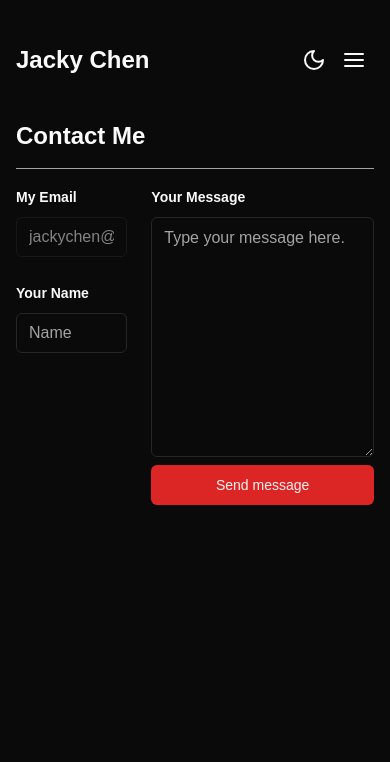
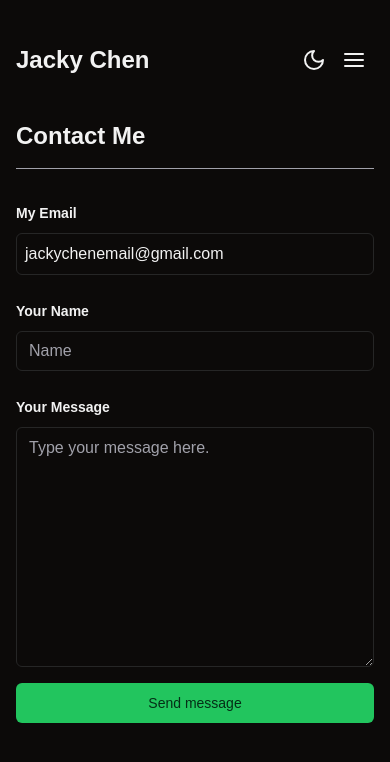
Before and after one commit to UlukbekM/jacky, a Next.js app: page /contact in a window 390 px wide. Shown: the top 762 px of the page. Built offline with nearby package versions, Linux system fonts and the light colour scheme.

Commit message:
contact page work

```diff
--- a/app/contact/ContactForm.tsx
+++ b/app/contact/ContactForm.tsx
@@ -7,8 +7,6 @@ import { useState } from "react";
 import { zodResolver } from "@hookform/resolvers/zod"
 import { useForm } from "react-hook-form"
 import { z } from "zod"
-// import { toast } from "@/components/hooks/use-toast"
-import { useToast } from "@/hooks/use-toast"
 import {
     Form,
     FormControl,
@@ -24,126 +22,76 @@ const FormSchema = z.object({
     message: z
         .string()
         .min(10, {
-            message: "Bio must be at least 10 characters.",
+            message: "Message must be at least 10 characters.",
         })
-        .max(160, {
-            message: "Bio must not be longer than 30 characters.",
+        .max(1500, {
+            message: "Message must not be longer than 1500 characters.",
         }),
     name: z.string().min(2, {
         message: "Name must be at least 2 characters.",
     }),
-    email: z.string().min(2, {
-        message: "Email must be at least 2 characters.",
-    }),
-    jackyEmail: z.string().min(2, {
-        message: "Email must be at least 2 characters.",
-    }),
 })
-
+// https://www.downgraf.com/storage/2019/02/Contact-Us-Page-Designs-014.jpg
 export default function ContactForm() {
-    const { toast } = useToast()
-    const [name,setName] = useState<string>("")
-    const [email,setEmail] = useState<string>("")
-    const [message,setMessage] = useState<string>("")
 
     const form = useForm<z.infer<typeof FormSchema>>({
         resolver: zodResolver(FormSchema),
         defaultValues: {
             name: "",
-            email: "",
             message: "",
-            jackyEmail: "jackychen@email.com",
         },
     })
 
     function onSubmit(data: z.infer<typeof FormSchema>) {
-        const mailtoLink = `mailto:${data.jackyEmail}?subject=Message from ${data.name} from your portfolio &body=${encodeURIComponent(data.message)}`;
+        console.log('yeo')
+        const mailtoLink = `mailto:jackychenemail@gmail.com?subject=Message from ${data.name} from your portfolio &body=${encodeURIComponent(data.message)}`;
         window.location.href = mailtoLink;
     }
 
     return (
         <Form {...form}>
-            <form onSubmit={form.handleSubmit(onSubmit)} className="flex space-x-6">
-                <div className="space-y-6 basis-2/6">
-                    <FormField
-                    control={form.control}
-                    name="jackyEmail"
-                    render={({ field }) => (
+            <form onSubmit={form.handleSubmit(onSubmit)} className="flex space-y-6 md:space-y-0 md:space-x-6 flex-col md:flex-row my-4">
+                <div className="space-y-6 md:basis-2/6">
+                    {/* <FormField control={form.control} name="jackyEmail" render={({ field }) => (
                         <FormItem>
                         <FormLabel className="font-semibold">My Email</FormLabel>
                         <FormControl>
-                            <Input
-                            type="text"
-                            placeholder="jackychen@email.com"
-                            className="py-2"
-                            disabled
-                            {...field}
-                            />
+                            <Input type="text" placeholder="jackychen@email.com" className="py-2 border-muted-foreground dark:border-muted" disabled {...field} />
                         </FormControl>
                         <FormMessage />
                         </FormItem>
-                    )}
-                    />
+                    )}/> */}
+                    <div>
+                        <Label className="font-semibold">My Email</Label>
+                        <p className="my-2 p-2 border border-muted-foreground dark:border-muted rounded-md">jackychenemail@gmail.com</p>
+                        {/* <Input placeholder="jackychenemail@gmail.com" type="email" className="my-2 border-muted-foreground dark:border-muted" readOnly/> */}
+                    </div>
 
-                    <FormField
-                    control={form.control}
-                    name="name"
-                    render={({ field }) => (
+                    <FormField control={form.control} name="name" render={({ field }) => (
                         <FormItem>
-                        <FormLabel className="font-semibold">Your Name</FormLabel>
+                        <FormLabel className={`font-semibold ${form.formState.errors.name && "text-red-500" }`}>
+                            Your Name
+                        </FormLabel>
                         <FormControl>
-                            <Input
-                            type="text"
-                            placeholder="Name"
-                            className="py-2"
-                            {...field}
-                            />
+                            <Input type="text" placeholder="Name" className="py-2 border-muted-foreground dark:border-muted" {...field} />
                         </FormControl>
-                        <FormMessage />
+                        <FormMessage className={`${form.formState.errors.name && "text-red-500" }`}/>
                         </FormItem>
-                    )}
-                    />
-
-                    {/* <FormField
-                    control={form.control}
-                    name="email"
-                    render={({ field }) => (
-                        <FormItem>
-                        <FormLabel>Your Email</FormLabel>
-                        <FormControl>
-                            <Input
-                            type="email"
-                            placeholder="Email"
-                            className="py-2"
-                            {...field}
-                            />
-                        </FormControl>
-                        <FormMessage />
-                        </FormItem>
-                    )}
-                    /> */}
+                    )}/>
                 </div>
 
-                <div className="grid w-full gap-2 basis-4/6">
-                    <FormField
-                    control={form.control}
-                    name="message"
-                    render={({ field }) => (
+                <div className="grid w-full gap-2 md:basis-4/6">
+                    <FormField control={form.control} name="message" render={({ field }) => (
                         <FormItem>
-                        <FormLabel className="font-semibold">Your Message</FormLabel>
+                        <FormLabel className={`font-semibold ${form.formState.errors.message && "text-red-500" }`}>Your Message</FormLabel>
                         <FormControl>
-                            <Textarea
-                            placeholder="Type your message here."
-                            className="min-h-60"
-                            {...field}
-                            />
+                            <Textarea placeholder="Type your message here." className="min-h-60 border-muted-foreground dark:border-muted" {...field} />
                         </FormControl>
-                        <FormMessage />
+                        <FormMessage className={`${form.formState.errors.message && "text-red-500" }`}/>
                         </FormItem>
-                    )}
-                    />
+                    )}/>
 
-                    <Button type="submit">Send message</Button>
+                    <Button type="submit" className="my-2">Send message</Button>
                 </div>
             </form>
         </Form>
--- a/app/contact/page.tsx
+++ b/app/contact/page.tsx
@@ -12,6 +12,5 @@ export default function Contact() {
 
             <ContactForm />
         </div>
-
     );
 }
--- a/app/globals.css
+++ b/app/globals.css
@@ -8,27 +8,28 @@ body {
 
 
 
+
 @layer base {
     :root {
       --background: 0 0% 100%;
-        --foreground: 0 0% 3.9%;
+      --foreground: 240 10% 3.9%;
       --card: 0 0% 100%;
-        --card-foreground: 0 0% 3.9%;
+      --card-foreground: 240 10% 3.9%;
       --popover: 0 0% 100%;
-        --popover-foreground: 0 0% 3.9%;
-        --primary: 0 72.2% 50.6%;
-        --primary-foreground: 0 85.7% 97.3%;
-        --secondary: 0 0% 96.1%;
-        --secondary-foreground: 0 0% 9%;
-        --muted: 0 0% 96.1%;
-        --muted-foreground: 0 0% 45.1%;
-        --accent: 0 0% 96.1%;
-        --accent-foreground: 0 0% 9%;
+      --popover-foreground: 240 10% 3.9%;
+      --primary: 142.1 76.2% 36.3%;
+      --primary-foreground: 355.7 100% 97.3%;
+      --secondary: 240 4.8% 95.9%;
+      --secondary-foreground: 240 5.9% 10%;
+      --muted: 240 4.8% 95.9%;
+      --muted-foreground: 240 3.8% 46.1%;
+      --accent: 240 4.8% 95.9%;
+      --accent-foreground: 240 5.9% 10%;
       --destructive: 0 84.2% 60.2%;
       --destructive-foreground: 0 0% 98%;
-        --border: 0 0% 89.8%;
-        --input: 0 0% 89.8%;
-        --ring: 0 72.2% 50.6%;
+      --border: 240 5.9% 90%;
+      --input: 240 5.9% 90%;
+      --ring: 142.1 76.2% 36.3%;
       --radius: 0.5rem;
       --chart-1: 12 76% 61%;
       --chart-2: 173 58% 39%;
@@ -38,25 +39,25 @@ body {
     }
 
     .dark {
-        --background: 0 0% 3.9%;
-        --foreground: 0 0% 98%;
-        --card: 0 0% 3.9%;
-        --card-foreground: 0 0% 98%;
-        --popover: 0 0% 3.9%;
-        --popover-foreground: 0 0% 98%;
-        --primary: 0 72.2% 50.6%;
-        --primary-foreground: 0 85.7% 97.3%;
-        --secondary: 0 0% 14.9%;
+      --background: 20 14.3% 4.1%;
+      --foreground: 0 0% 95%;
+      --card: 24 9.8% 10%;
+      --card-foreground: 0 0% 95%;
+      --popover: 0 0% 9%;
+      --popover-foreground: 0 0% 95%;
+      --primary: 142.1 70.6% 45.3%;
+      --primary-foreground: 144.9 80.4% 10%;
+      --secondary: 240 3.7% 15.9%;
       --secondary-foreground: 0 0% 98%;
-        --muted: 0 0% 14.9%;
-        --muted-foreground: 0 0% 63.9%;
-        --accent: 0 0% 14.9%;
+      --muted: 0 0% 15%;
+      --muted-foreground: 240 5% 64.9%;
+      --accent: 12 6.5% 15.1%;
       --accent-foreground: 0 0% 98%;
       --destructive: 0 62.8% 30.6%;
-        --destructive-foreground: 0 0% 98%;
-        --border: 0 0% 14.9%;
-        --input: 0 0% 14.9%;
-        --ring: 0 72.2% 50.6%;
+      --destructive-foreground: 0 85.7% 97.3%;
+      --border: 240 3.7% 15.9%;
+      --input: 240 3.7% 15.9%;
+      --ring: 142.4 71.8% 29.2%;
       --chart-1: 220 70% 50%;
       --chart-2: 160 60% 45%;
       --chart-3: 30 80% 55%;
@@ -64,6 +65,7 @@ body {
       --chart-5: 340 75% 55%;
     }
   }
+
 
 @layer base {
   * {
--- a/app/projects/page.tsx
+++ b/app/projects/page.tsx
@@ -1,9 +1,13 @@
+import { Separator } from "@/components/ui/separator";
 
 
 export default function Projects() {
     return (
-        <div className="flex flex-col">
-            yo
+        <div className="flex flex-col px-4 md:px-0">
+            <div className="text-2xl font-bold">
+                Projects
+            </div>
+            <Separator className="my-4 bg-muted-foreground" />
         </div>
     );
 }
```
Lines whose indentation alone changed are shown as unchanged.
